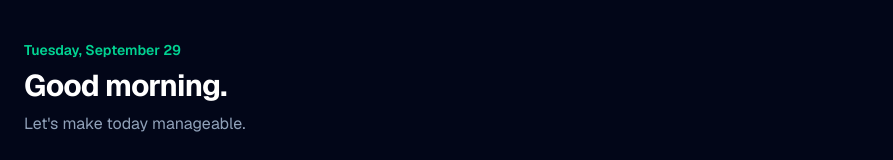
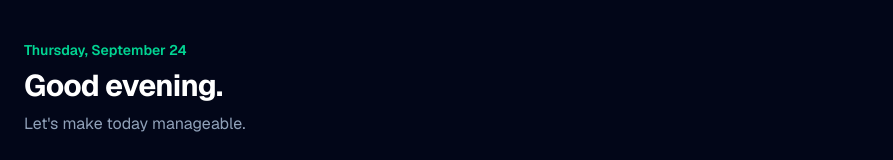
Before and after one commit to fortresswilson/Shiftscholar, a Next.js app in the folder frontend/: page /dashboard in a window 1280 px wide. Shown: the top 160 px of the page, without its empty margins (0-893 px from the left). Built offline with nearby package versions, Linux system fonts and the light colour scheme.

Commit message:
Add dynamic local date and greeting

```diff
--- a/frontend/src/app/dashboard/page.tsx
+++ b/frontend/src/app/dashboard/page.tsx
@@ -1,5 +1,5 @@
 "use client";
-import { useState } from "react";
+import { useEffect, useState } from "react";
 import { getDaysUntilDue } from "@/lib/dateUtils";
 
 import ScheduleCard from "@/components/dashboard/ScheduleCard";
@@ -116,6 +116,30 @@ export default function Dashboard() {
     type: "Class",
   },
 ]);
+const [currentDate, setCurrentDate] = useState("");
+const [greeting, setGreeting] = useState("");
+
+useEffect(() => {
+  const now = new Date();
+
+  setCurrentDate(
+    now.toLocaleDateString(undefined, {
+      weekday: "long",
+      month: "long",
+      day: "numeric",
+    })
+  );
+
+  const currentHour = now.getHours();
+
+  setGreeting(
+    currentHour < 12
+      ? "Good morning."
+      : currentHour < 17
+        ? "Good afternoon."
+        : "Good evening."
+  );
+}, []);
 const [commitmentMessage, setCommitmentMessage] = useState("");
 const freeTime = findFreeTime(todaySchedule);
 const tasksByPressure = [...tasks].sort(
@@ -166,11 +190,11 @@ function addDemoCommitment() {
       <div className="mx-auto max-w-7xl px-6 py-10">
 
         <p className="text-sm font-semibold text-emerald-400">
-          Tuesday, September 29
+        {currentDate}
         </p>
 
         <h1 className="mt-2 text-3xl font-bold tracking-tight">
-          Good morning.
+          {greeting}
         </h1>
 
         <p className="mt-2 text-slate-400">
```
